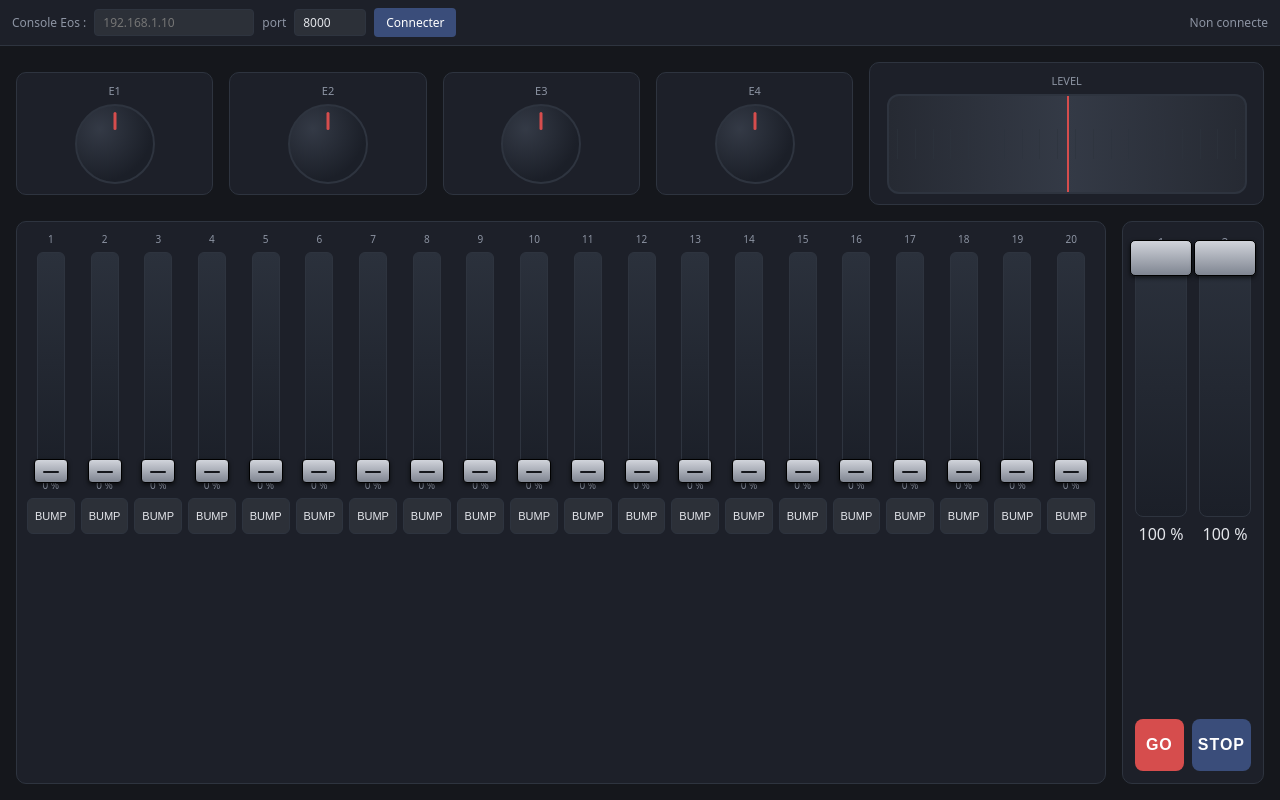
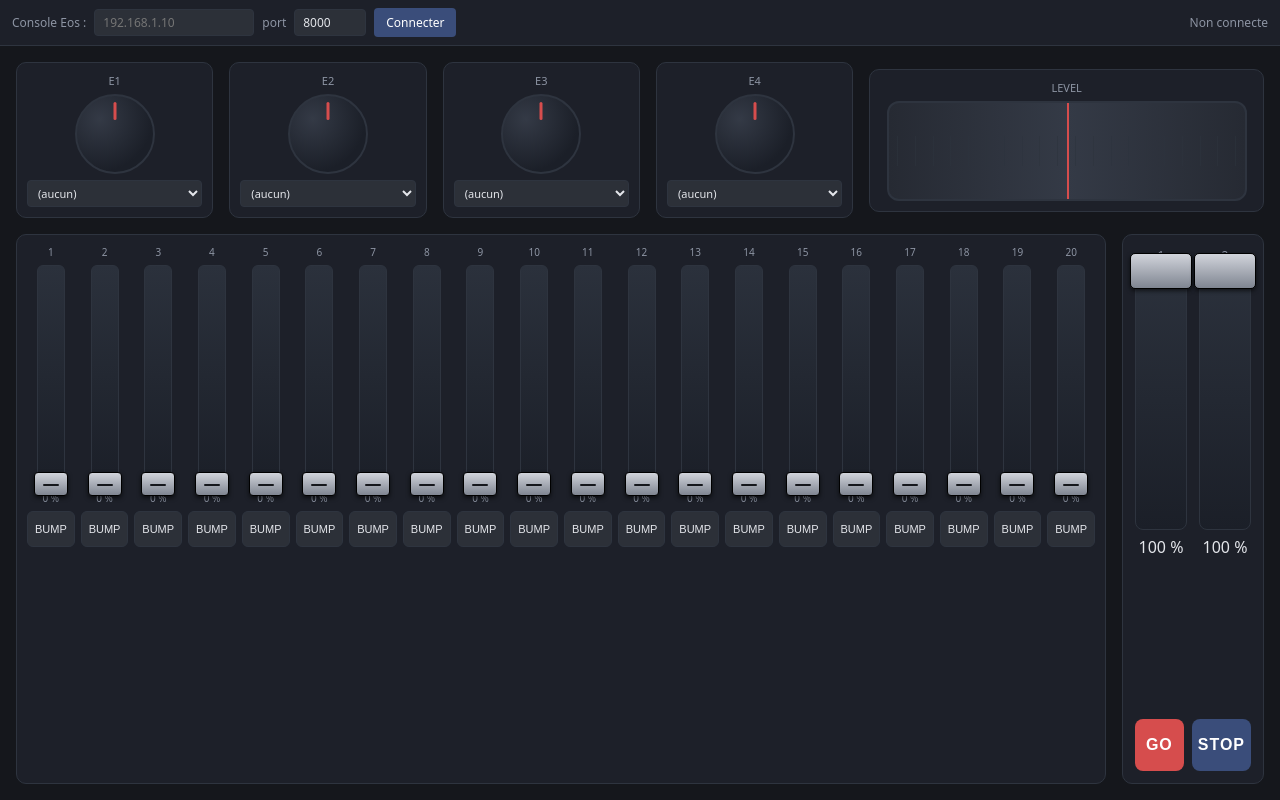
Before and after one commit to bzhzion/magic-osc, a website built with Vite: page index.html in a window 1280 px wide. Built offline with nearby package versions, Linux system fonts and the light colour scheme.

Commit message:
Encodeurs Eos : adresse par parametre nomme, pas par index
Retour test Julien : /eos/active_wheel/N (index numerique) n'a aucun
effet sur une vraie console Eos. Verifie contre Luminosus Eos Edition
(EosEncoderBlock.cpp) : l'API OSC Eos n'expose jamais les encodeurs
physiques par leur position, seulement des parametres nommes via
/eos/active/wheel/coarse/<param> (ex. pan, tilt, intens, zoom...).

Chaque encodeur E1-E4 a maintenant son propre menu deroulant pour
choisir le parametre qu'il pilote (Intens, Pan, Tilt, Zoom, Iris,
Edge, Shutter, Red/Green/Blue/Amber/White, CTO, CTS, Hue, Saturation,
Gobo Select, Rot 1/2), choix persiste en localStorage. Sans selection,
l'encodeur n'envoie rien (plutot que d'envoyer une adresse invalide
en silence).

Cote Rust, la commande eos_wheel_encoder prend desormais un parametre
`param: String` au lieu d'un index `n: u8`, et verifie qu'il ne
contient que des caracteres alphanumeriques/underscore avant de
composer l'adresse (defense contre une valeur corrompue qui finirait
dans l'adresse OSC envoyee).

```diff
--- a/src/main.ts
+++ b/src/main.ts
@@ -57,14 +57,57 @@ function monterBarre(racine: HTMLElement) {
   });
 }
 
-// ── Encoder rotatif (dial drag vertical pour changer de valeur) ─────────
-function monterEncoder(parent: HTMLElement, numero: number, nom: string) {
+// ── Encoder rotatif + menu du parametre pilote ────────────────────────
+// ETC Eos n'expose pas les 4 encoders physiques par index : on doit dire
+// quel parametre (pan, tilt, intens, zoom...) on veut pousser. L'utilisateur
+// choisit pour chaque encoder ; on sauvegarde le choix dans localStorage.
+const PARAMETRES_EOS = [
+  { val: "", libelle: "(aucun)" },
+  { val: "intens", libelle: "Intens" },
+  { val: "pan", libelle: "Pan" },
+  { val: "tilt", libelle: "Tilt" },
+  { val: "zoom", libelle: "Zoom" },
+  { val: "iris", libelle: "Iris" },
+  { val: "edge", libelle: "Edge" },
+  { val: "shutter", libelle: "Shutter" },
+  { val: "red", libelle: "Red" },
+  { val: "green", libelle: "Green" },
+  { val: "blue", libelle: "Blue" },
+  { val: "amber", libelle: "Amber" },
+  { val: "white", libelle: "White" },
+  { val: "cto", libelle: "CTO" },
+  { val: "cts", libelle: "CTS" },
+  { val: "hue", libelle: "Hue" },
+  { val: "saturation", libelle: "Saturation" },
+  { val: "gobo_select", libelle: "Gobo Select" },
+  { val: "rot1", libelle: "Rot 1" },
+  { val: "rot2", libelle: "Rot 2" },
+];
+
+function monterEncoder(parent: HTMLElement, index: number) {
   const bloc = document.createElement("div");
   bloc.className = "encoder";
-  bloc.innerHTML = `<div class="nom">${nom}</div><div class="dial"></div>`;
+  bloc.innerHTML = `
+    <div class="nom">E${index}</div>
+    <div class="dial"></div>
+    <select></select>
+  `;
   parent.appendChild(bloc);
 
   const dial = bloc.querySelector<HTMLDivElement>(".dial")!;
+  const menu = bloc.querySelector<HTMLSelectElement>("select")!;
+
+  PARAMETRES_EOS.forEach(p => {
+    const o = document.createElement("option");
+    o.value = p.val; o.textContent = p.libelle;
+    menu.appendChild(o);
+  });
+
+  const cleSauvegarde = `magic-osc.encoder.${index}`;
+  const sauv = localStorage.getItem(cleSauvegarde);
+  if (sauv !== null) menu.value = sauv;
+  menu.addEventListener("change", () => localStorage.setItem(cleSauvegarde, menu.value));
+
   let actif = false;
   let dernier = 0;
   let angle = 0;
@@ -80,13 +123,12 @@ function monterEncoder(parent: HTMLElement, numero: number, nom: string) {
     if (!actif) return;
     const dy = dernier - ev.clientY;
     dernier = ev.clientY;
-    // 1 pixel = 1 degre de rotation visuel ; cote OSC on envoie un delta
-    // proportionnel (pas = pixel / 20). Donne une sensation de granularite
-    // confortable pour un intens/pan/tilt.
     angle += dy;
     dial.style.transform = `rotate(${angle}deg)`;
+    const param = menu.value;
+    if (!param) return;   // encoder non assigne : rien a envoyer
     const delta = dy / 20;
-    invoke("eos_wheel_encoder", { n: numero, delta }).catch(() => {});
+    invoke("eos_wheel_encoder", { param, delta }).catch(() => {});
   };
   const fin = () => { actif = false; dial.classList.remove("actif"); };
 
@@ -245,13 +287,12 @@ async function demarrer() {
   haut.className = "haut";
   console_.appendChild(haut);
 
-  // Encoders contextuels : 1..4 sans libelle predefini. L'attribution
-  // (Pan/Tilt/Intens/Zoom/Edge/Iris...) est decidee par la console selon
-  // la page active, pas par magic-osc.
-  monterEncoder(haut, 1, "E1");
-  monterEncoder(haut, 2, "E2");
-  monterEncoder(haut, 3, "E3");
-  monterEncoder(haut, 4, "E4");
+  // Encoders : chacun choisit son parametre Eos via un menu, voir
+  // monterEncoder plus haut. Pas d'assignation par defaut.
+  monterEncoder(haut, 1);
+  monterEncoder(haut, 2);
+  monterEncoder(haut, 3);
+  monterEncoder(haut, 4);
   monterLevelWheel(haut);
 
   // Bas : 20 submasters + Master Playback (A + B + Go + Stop)
--- a/src/styles.css
+++ b/src/styles.css
@@ -78,6 +78,12 @@ html, body { margin: 0; padding: 0; height: 100%; background: var(--fond); color
   border-radius: 2px;
 }
 .encoder .dial.actif { cursor: grabbing; }
+.encoder select {
+  width: 100%;
+  background: var(--encore); border: 1px solid var(--bord); color: var(--texte);
+  padding: 4px 6px; border-radius: 4px; font: inherit; font-size: 11px;
+}
+.encoder select option { background: var(--fond-2); color: var(--texte); }
 
 .wheel {
   display: flex; flex-direction: column; align-items: center; gap: 6px;
```
Also changed, not shown: CHANGELOG.md, 2 other files.
